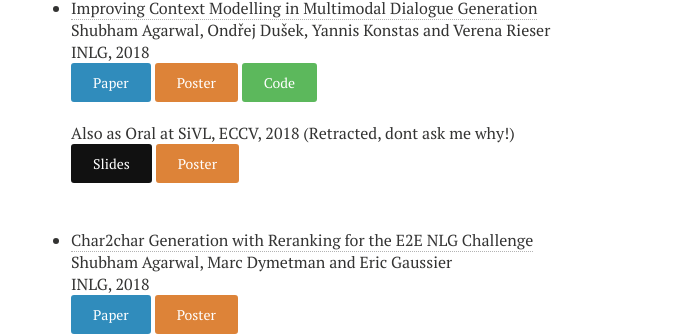
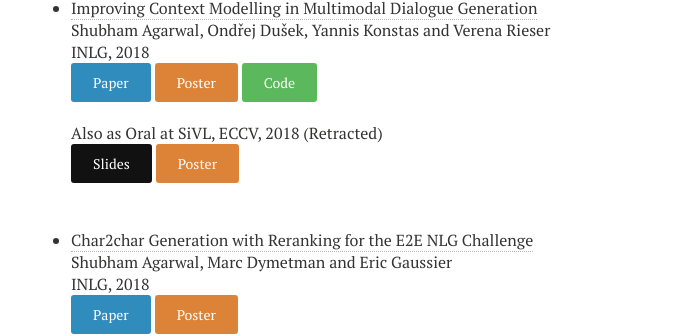
Before and after one commit to shubhamagarwal92/shubhamagarwal92.github.io, a Jekyll site: the page built from publications.md, in a window 1280 px wide and 900 px high, scrolled down 1895 px. Shown: the part 138-474 px from the top of the window, without its empty margins (289-979 px from the left). Built offline with Jekyll 4.4.1, drawn with Linux system fonts in a browser that asks for light colours; nearby versions of some CDN libraries.

Commit message:
Update publications.md

```diff
--- a/publications.md
+++ b/publications.md
@@ -91,7 +91,7 @@ INLG, 2018 <br />
 [<button type="button" class="btn btn-warning">Poster</button>](https://drive.google.com/file/d/1mKAWE4_2jRSSNydVlh_vaspQIoAlVaBl/view?usp=sharing)
 [<button type="button" class="btn btn-success">Code</button>](https://github.com/shubhamagarwal92/mmd)
 <br />
-Also as Oral at SiVL, ECCV, 2018 (Retracted, dont ask me why!)
+Also as Oral at SiVL, ECCV, 2018 (Retracted)
 <br />
 [<button type="button" class="btn ">Slides</button>](https://drive.google.com/file/d/1E_OrBGmWD0MFF0WSoAev5rWgyzj3wWgh/view?usp=sharing)
 [<button type="button" class="btn btn-warning">Poster</button>](https://drive.google.com/file/d/1EzepKH98cfuA7gw8Gb9JhPq0pYiotR07/view?usp=sharing)
```
